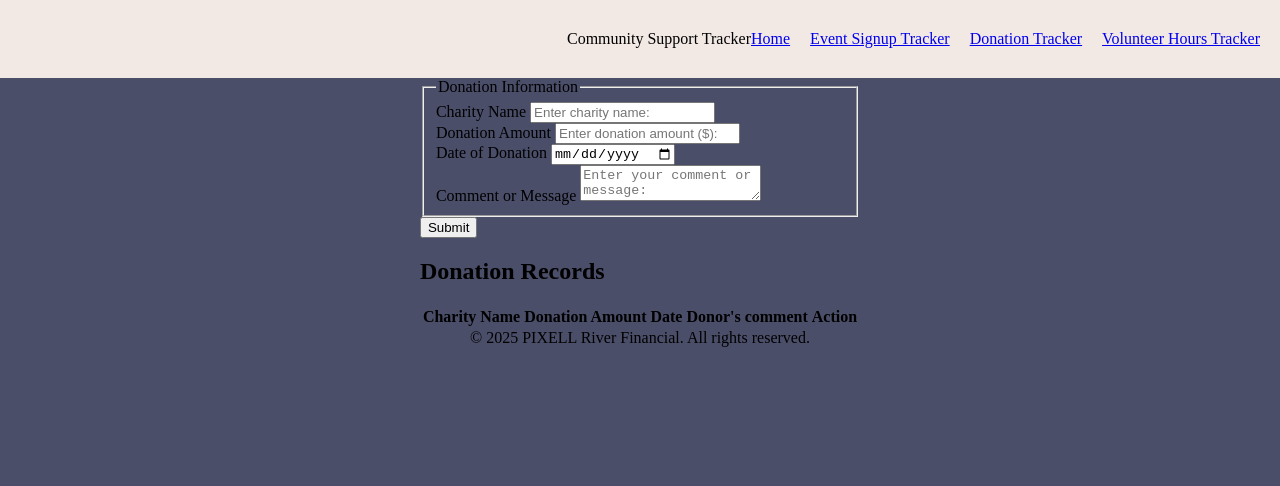
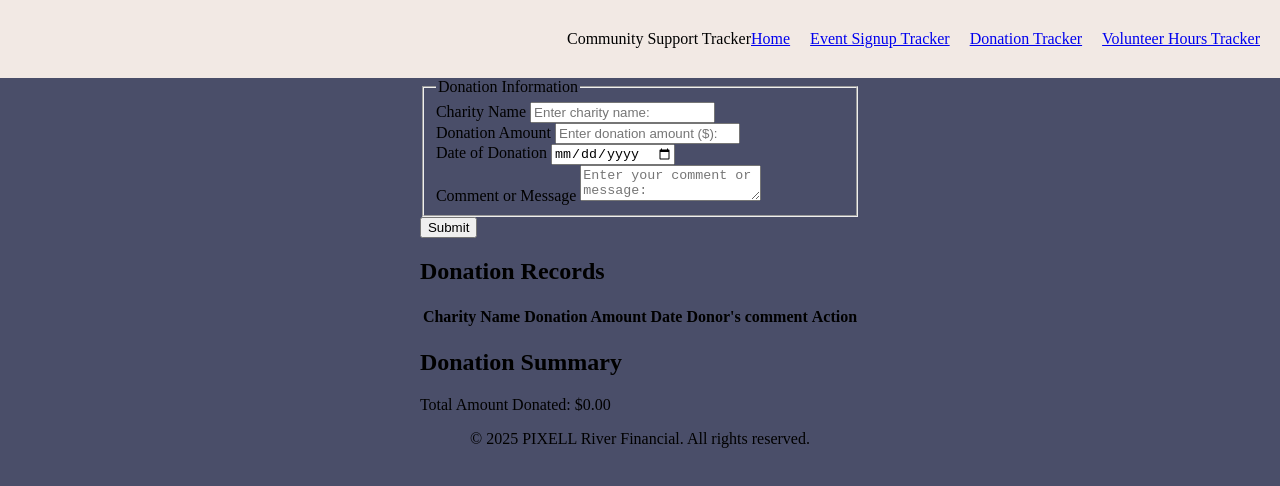
Before and after one commit to tjohnson-rrc/community-support-tracker, a website: page donation-tracker/index.html in a window 1280 px wide. Drawn offline with Linux system fonts and the light colour scheme.

Commit message:
Implemented summary section in HTML.

```diff
--- a/donation-tracker/index.html
+++ b/donation-tracker/index.html
@@ -70,8 +70,13 @@
                     <!-- Donation records will be inserted here -->
                 </tbody>
             </table>
+        </section>
 
+        <section class="summary-section" id="donation-summary">
+            <h2>Donation Summary</h2>
+            <p>Total Amount Donated: $<span id="total-donation-amount">0.00</span></p>
         </section>
+
     </main>
     <!-- Footer from template -->
     <footer class="footer"> © 2025 PIXELL River Financial. All rights reserved.</footer>
```
